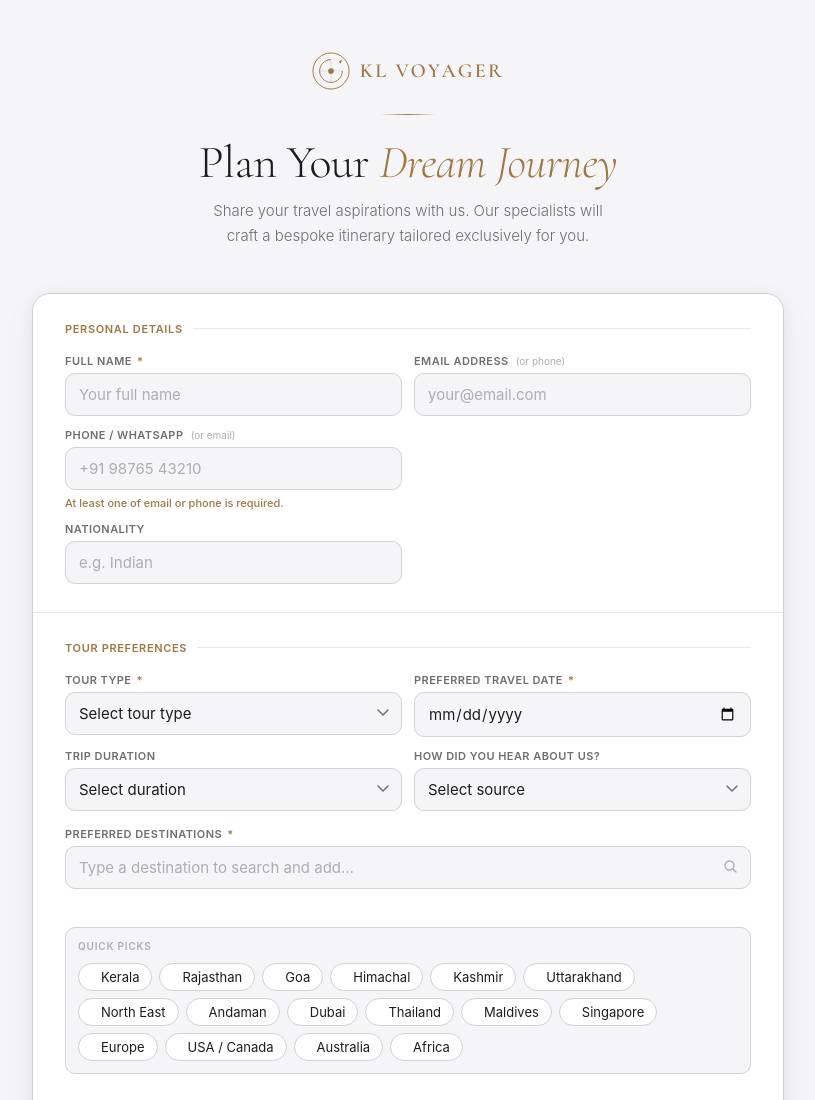
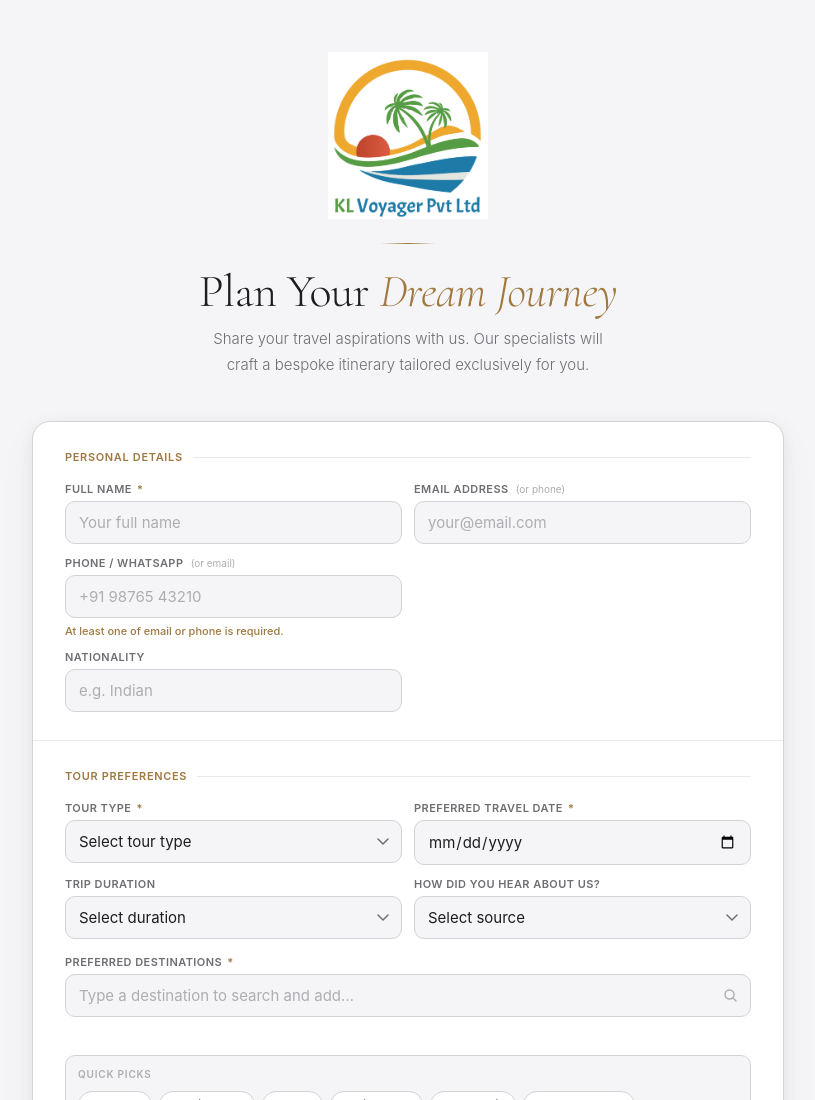
Before and after one commit to klvoyager/klvoyager-enquiry, a website: page index.html in a window 1280 px wide. Shown: the top 1100 px of the page, without its empty margins (232-1047 px from the left). Drawn offline with nearby package versions, Linux system fonts and the light colour scheme.

Commit message:
Add KL Voyager logo to homepage header (6af7fa4cbcf4db5aa87f9257)

```diff
--- a/index.html
+++ b/index.html
@@ -45,14 +45,11 @@
       margin-bottom: 24px;
     }
 
-    .logo-icon { width: 38px; height: 38px; }
-
-    .logo-text {
-      font-family: 'Cormorant Garamond', serif;
-      font-size: 20px;
-      font-weight: 600;
-      letter-spacing: 0.12em;
-      color: #A07840;
+    .logo-img {
+      display: block;
+      width: 160px;
+      height: auto;
+      max-width: 45vw;
     }
 
     .divider {
@@ -564,14 +561,7 @@
 
   <div class="header">
     <div class="logo-mark">
-      <svg class="logo-icon" viewBox="0 0 40 40" fill="none">
-        <circle cx="20" cy="20" r="19" stroke="#A07840" stroke-width="1"/>
-        <path d="M20 8 C13 8 8 14 8 20 C8 26 13 32 20 32 C27 32 32 26 32 20" stroke="#A07840" stroke-width="1" fill="none"/>
-        <path d="M20 8 L20 32 M8 20 L32 20" stroke="#A07840" stroke-width="0.5" opacity="0.4"/>
-        <circle cx="20" cy="20" r="3" fill="#A07840"/>
-        <path d="M28 10 L32 8 L30 12 Z" fill="#A07840"/>
-      </svg>
-      <span class="logo-text">KL VOYAGER</span>
+      <img class="logo-img" src="/assets/klvoyager-logo.png" alt="KL Voyager Pvt Ltd" width="160" height="167">
     </div>
     <div class="divider"></div>
     <h1>Plan Your <em>Dream Journey</em></h1>
```
Also changed, not shown: assets/klvoyager-logo.png (added).
